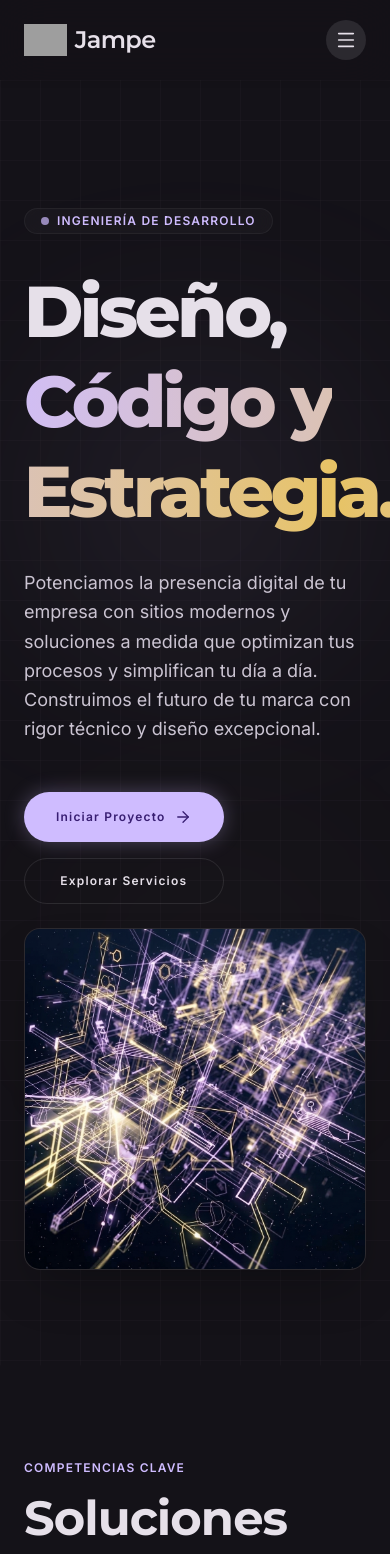
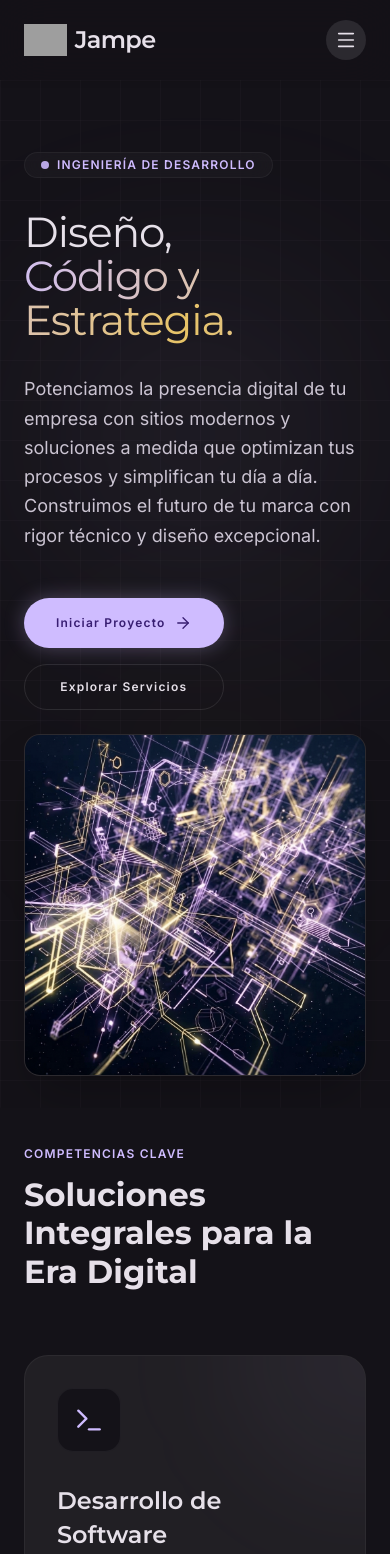
Before and after one commit to JoaquinPerrier/MS, a Next.js app: page / in a window 390 px wide. Shown: the top 1554 px of the page. Built offline with nearby package versions, Linux system fonts and the light colour scheme; grey boxes are pictures that could not be loaded.

Commit message:
Fixing mobile view

```diff
--- a/app/page.tsx
+++ b/app/page.tsx
@@ -6,7 +6,7 @@ import { images } from "@/lib/site";
 export default function HomePage() {
   return (
     <div className="flex flex-col w-full font-body-md text-on-surface bg-surface overflow-x-hidden">
-      <section className="relative min-h-[90vh] flex items-center justify-center pt-32 pb-24 px-margin-mobile lg:px-margin-desktop overflow-hidden">
+      <section className="relative flex items-center justify-center pt-18 pb-8 md:min-h-[90vh] md:pt-32 md:pb-24 px-margin-mobile lg:px-margin-desktop overflow-hidden">
         <div className="absolute inset-0 pointer-events-none z-0">
           <div
             className="absolute top-1/4 left-1/4 w-[50vw] h-[50vw] bg-primary/20 rounded-full blur-[120px] mix-blend-screen animate-pulse"
@@ -39,10 +39,12 @@ export default function HomePage() {
                 Ingeniería de Desarrollo
               </span>
             </div>
-            <h1 className="font-display-lg text-display-lg text-on-surface tracking-tighter max-w-4xl leading-tight">
-              Diseño, <br className="hidden md:block" />
+            <h1 className="w-full max-w-full font-display-lg text-[42px] leading-[1.05] tracking-tight text-on-surface md:max-w-4xl md:text-display-lg md:leading-tight md:tracking-tighter">
+              Diseño,
+              <br className="md:hidden" />
+              <br className="hidden md:block" />
               <span className="text-transparent bg-clip-text bg-gradient-to-r from-primary via-tertiary to-primary animate-gradient-x">
-                Código y Estrategia.
+                Código y <br className="md:hidden" />Estrategia.
               </span>
             </h1>
             <p className="font-body-lg text-body-lg text-on-surface-variant max-w-2xl leading-relaxed">
@@ -79,14 +81,14 @@ export default function HomePage() {
         </div>
       </section>
 
-      <section className="py-24 px-margin-mobile lg:px-margin-desktop bg-surface relative z-10" id="servicios">
+      <section className="py-10 md:py-16 px-margin-mobile lg:px-margin-desktop bg-surface relative z-10" id="servicios">
         <div className="max-w-container-max mx-auto">
           <div className="flex flex-col md:flex-row justify-between items-end mb-16 gap-8">
             <div className="max-w-2xl">
               <h2 className="font-label-caps text-label-caps text-primary tracking-widest uppercase mb-4">
                 Competencias clave
               </h2>
-              <h3 className="font-headline-xl text-headline-xl text-on-surface">
+              <h3 className="max-w-full font-headline-xl text-headline-xl-mobile md:text-headline-xl text-on-surface">
                 Soluciones Integrales para la Era Digital
               </h3>
             </div>
@@ -172,18 +174,14 @@ export default function HomePage() {
         </div>
       </section>
 
-      <section className="py-32 px-margin-mobile lg:px-margin-desktop bg-surface relative" id="contacto">
+      <section className="py-12 md:py-20 px-margin-mobile lg:px-margin-desktop bg-surface relative" id="contacto">
         <div className="max-w-4xl mx-auto text-center relative z-10">
           <div className="inline-flex items-center justify-center w-16 h-16 rounded-2xl bg-surface-container-high border border-white/5 mb-8 text-primary shadow-[0_0_30px_rgba(207,188,255,0.1)]">
             <Icon name="rocket_launch" className="text-[32px]" />
           </div>
-          <h2 className="font-display-lg text-headline-xl md:text-display-lg text-on-surface mb-6 tracking-tight">
-            ¿Listo para transformar <br /> tu infraestructura?
+          <h2 className="max-w-full font-display-lg text-headline-xl-mobile md:text-display-lg text-on-surface mb-6 tracking-tight">
+            ¿Listo para transformar <br className="hidden md:block" /> tu infraestructura?
           </h2>
-          <p className="font-body-lg text-on-surface-variant mb-12 max-w-2xl mx-auto">
-            Cuéntanos sobre tu visión. Nuestro equipo de ingenieros y diseñadores está listo para
-            analizar tu caso y proponer la arquitectura óptima para tus objetivos.
-          </p>
           <ContactForm variant="home" />
         </div>
       </section>
--- a/components/Footer.tsx
+++ b/components/Footer.tsx
@@ -7,9 +7,9 @@ import { images, site } from "@/lib/site";
 export function Footer() {
   const { openLegal } = useLegalModal();
   return (
-    <footer className="bg-surface-container py-10 mt-4 border-t border-white/5">
+    <footer className="bg-surface-container py-6 md:py-10 mt-4 border-t border-white/5">
       <div className="max-w-container-max mx-auto px-margin-mobile lg:px-margin-desktop">
-        <div className="flex flex-col gap-12 md:flex-row md:items-start md:justify-around mb-16">
+        <div className="flex flex-col gap-8 mb-8 md:flex-row md:items-start md:justify-around md:gap-12 md:mb-16">
           <div className="space-y-6">
             <div className="flex items-center gap-unit">
               {/* eslint-disable-next-line @next/next/no-img-element */}
```
